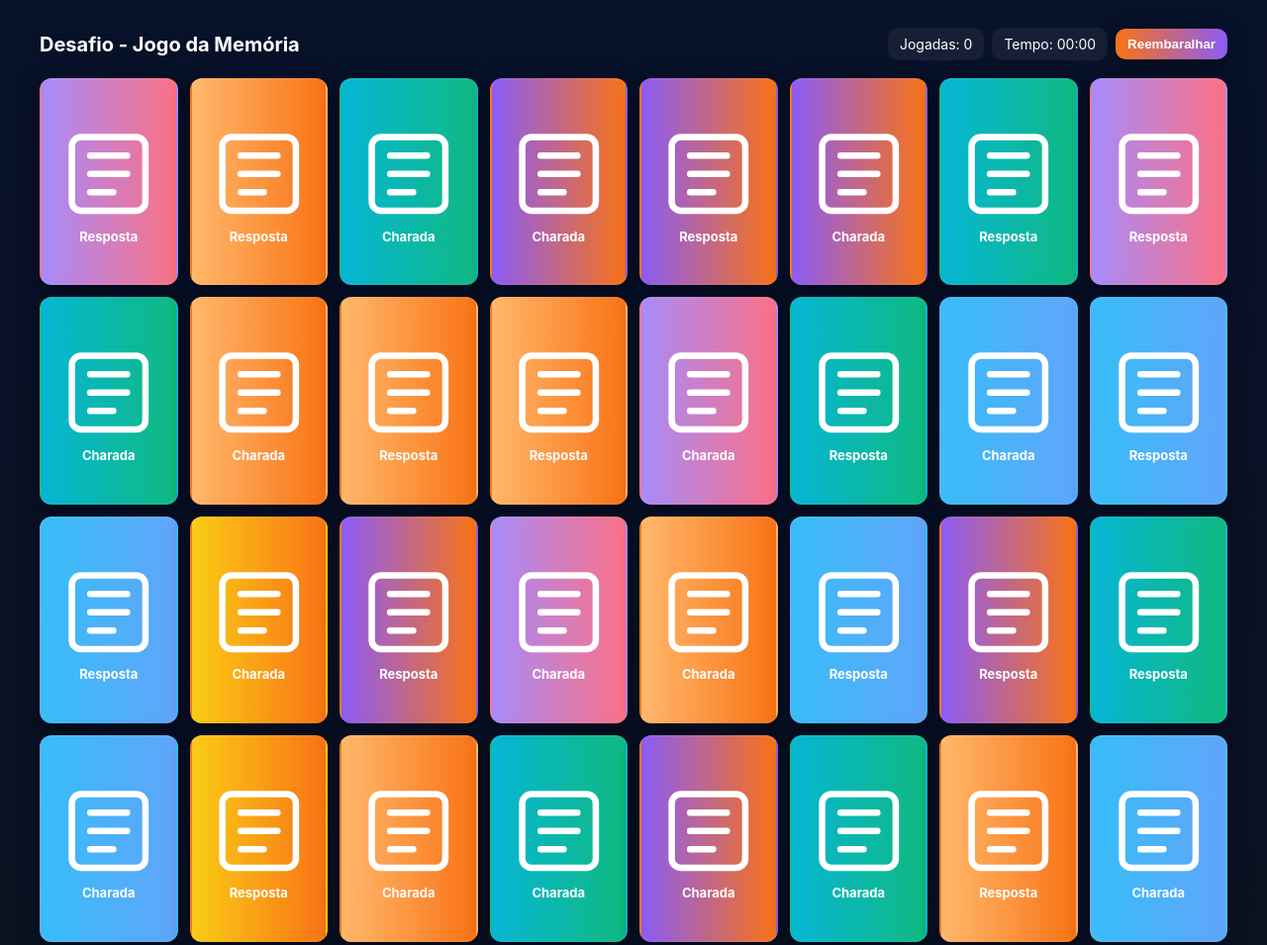
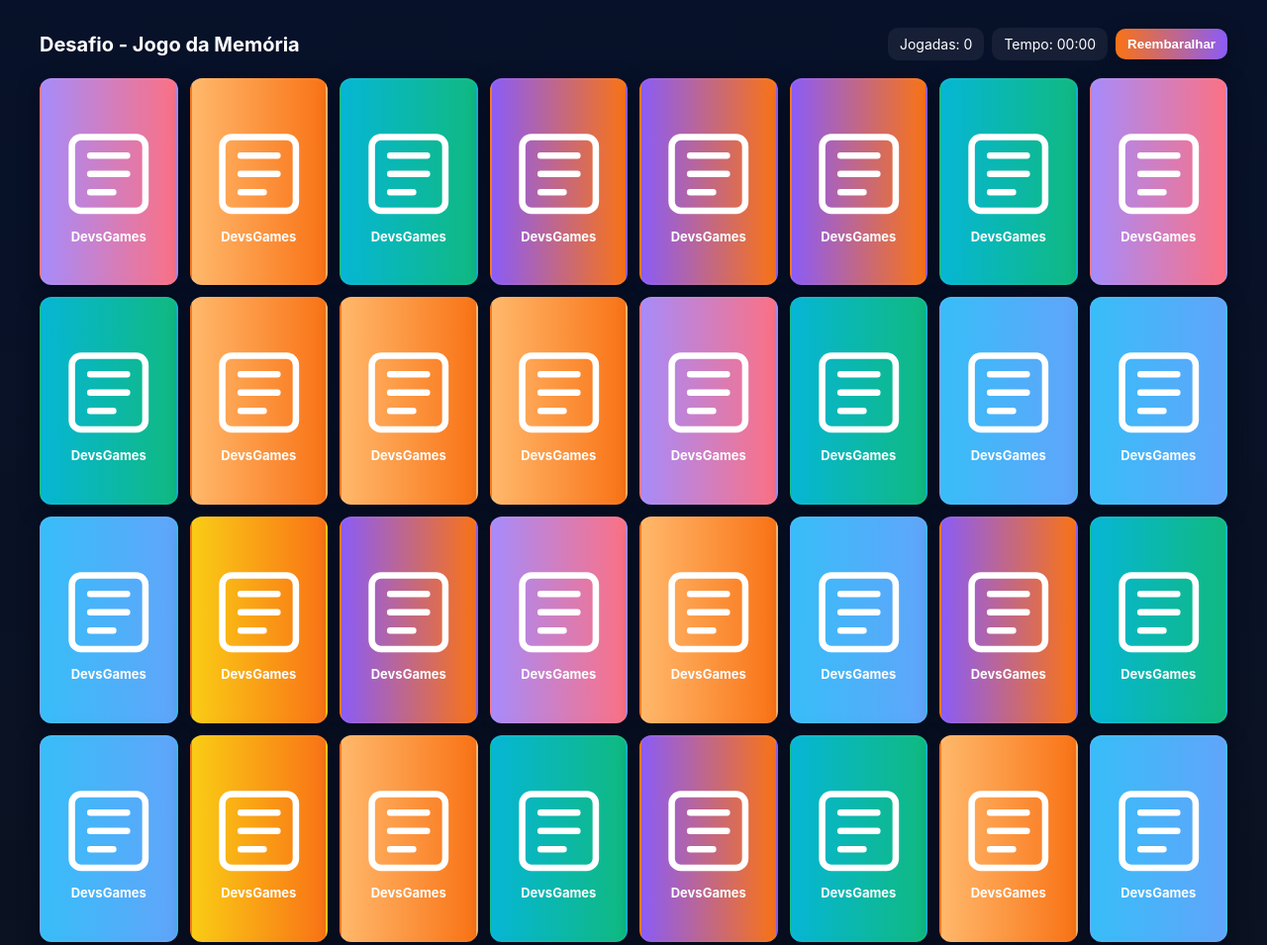
Before and after one commit to gleisefabiane/devsmemory, a plain HTML site: page index.html in a window 1280 px wide. Shown: the top 955 px of the page at 99% size. Drawn offline with Linux system fonts and the light colour scheme.

Commit message:
Update index.html

```diff
--- a/index.html
+++ b/index.html
@@ -174,7 +174,7 @@
         front.querySelector('svg').outerHTML = svgs[card.cat] || svgs.web;
 
         // front shows small label depending on side
-        front.querySelector('.qText').textContent = card.side === 'q' ? 'Charada' : 'Resposta';
+        front.querySelector('.qText').textContent = card.side === 'q' ? 'DevsGames' : 'DevsGames';
         back.querySelector('.qText').textContent = card.text;
         back.querySelector('.aText').textContent = card.side === 'q' ? '(charada)' : '(resposta)';
 
```
